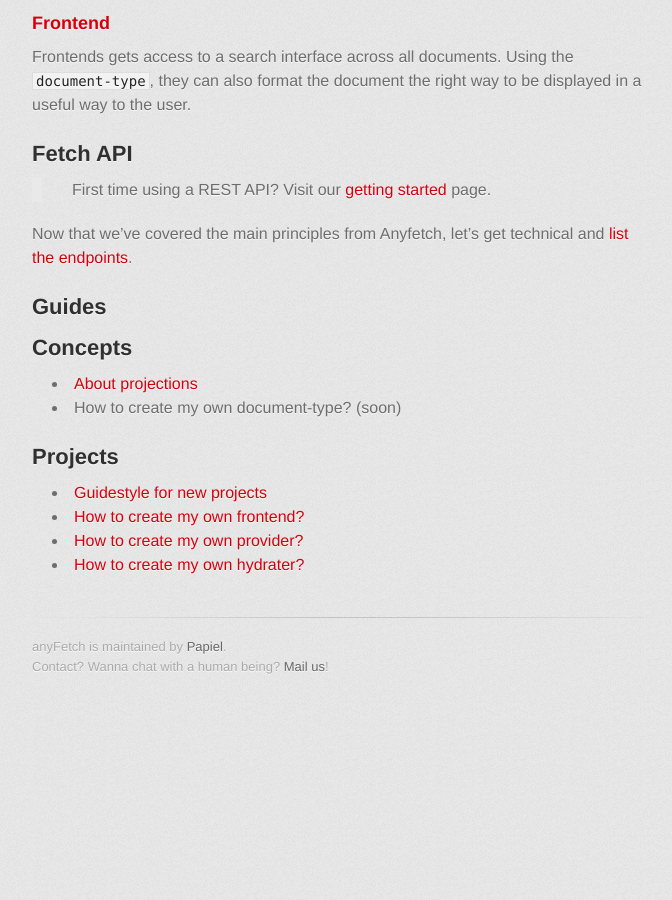
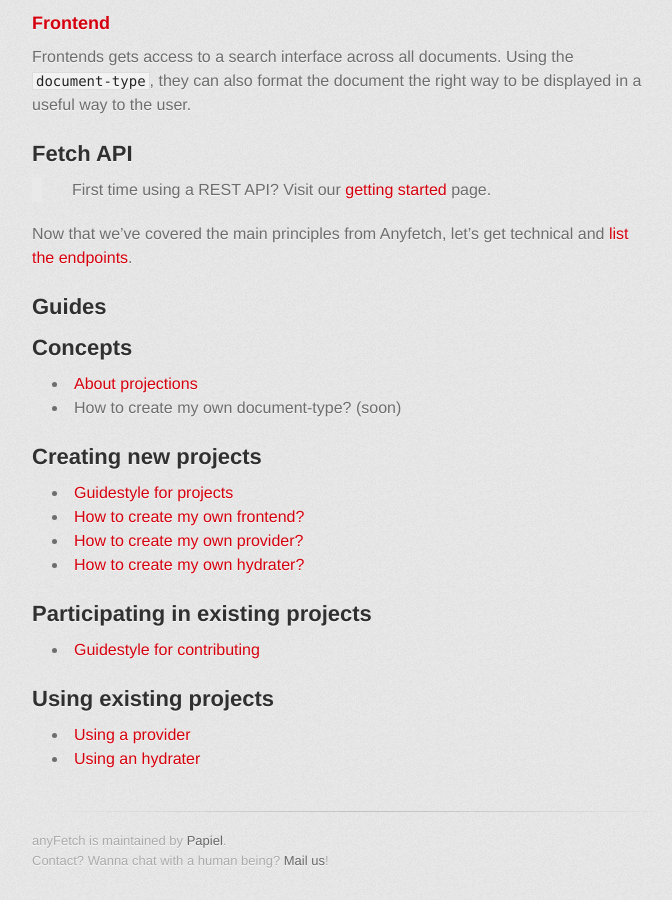
Before and after one commit to AnyFetch/developers.anyfetch.com, a Jekyll site: the page built from index.md, in a window 1280 px wide and 900 px high, scrolled down 2049 px. Shown: the whole window, without its empty margins (298-970 px from the left). Built offline with Jekyll 4.4.1, drawn with Linux system fonts in a browser that asks for light colours; some web fonts are replaced; Markdown is read by kramdown in place of the engine named in the settings; before the commit the page ends 2755 px from its top, so only the background shows below that; some of the changed text lies outside the part shown.

Commit message:
Updating guides

```diff
--- a/_includes/guides.md
+++ b/_includes/guides.md
@@ -2,8 +2,15 @@
 * [About projections](/guides/projections.html)
 * How to create my own document-type? (soon)
 
-## Projects
-* [Guidestyle for new projects](/contributing.html)
+## Creating new projects
+* [Guidestyle for projects](/contributing.html)
 * [How to create my own frontend?](/guides/frontend.html)
 * [How to create my own provider?](/guides/provider.html)
 * [How to create my own hydrater?](/guides/hydrater.html)
+
+## Participating in existing projects
+* [Guidestyle for contributing](/contributing.html)
+
+## Using existing projects
+* [Using a provider](/using/provider.html)
+* [Using an hydrater](/using/hydrater.html)
--- a/index.md
+++ b/index.md
@@ -22,7 +22,7 @@
 A dependency graph indicates which hydraters is available for this document.
 Every time an hydrater finish its task, a new hydration round is started with new hydraters.
 
-For instance, in the default setup, we use [plaintext.hydrater](https://github.com/Papiel/plaintext.hydrater.anyfetch.com) to read basic information about the document (is it a text document ? an image ?) and extract metadatas. Then, depending on the returned metadatas, Fetch API will send the document with the new metadatas to other hydraters (if it is an image, we'll then apply [ocr.hydrater](https://github.com/Papiel/ocr.hydrater.anyfetch.com), if it is a document we will apply [office hydrater](https://github.com/Papiel/office.hydrater.anyfetch.com), and so on).
+For instance, in the default setup, we use [plaintext.hydrater](https://github.com/Papiel/plaintext.hydrater.anyfetch.com) to read basic information about the document (is it a text document ? an image ?) and extract metadatas. Then, depending on the returned metadatas, Fetch API will send the document with the new metadatas to other hydraters (if it is an image, we'll then apply [ocr.hydrater](https://github.com/Papiel/ocr.hydrater.anyfetch.com), if it is a document we will apply [office.hydrater](https://github.com/Papiel/office.hydrater.anyfetch.com), and so on).
 Once all available hydraters have yielded their results, the document is indexed and made available for search.
 
 ### Document-type
```
